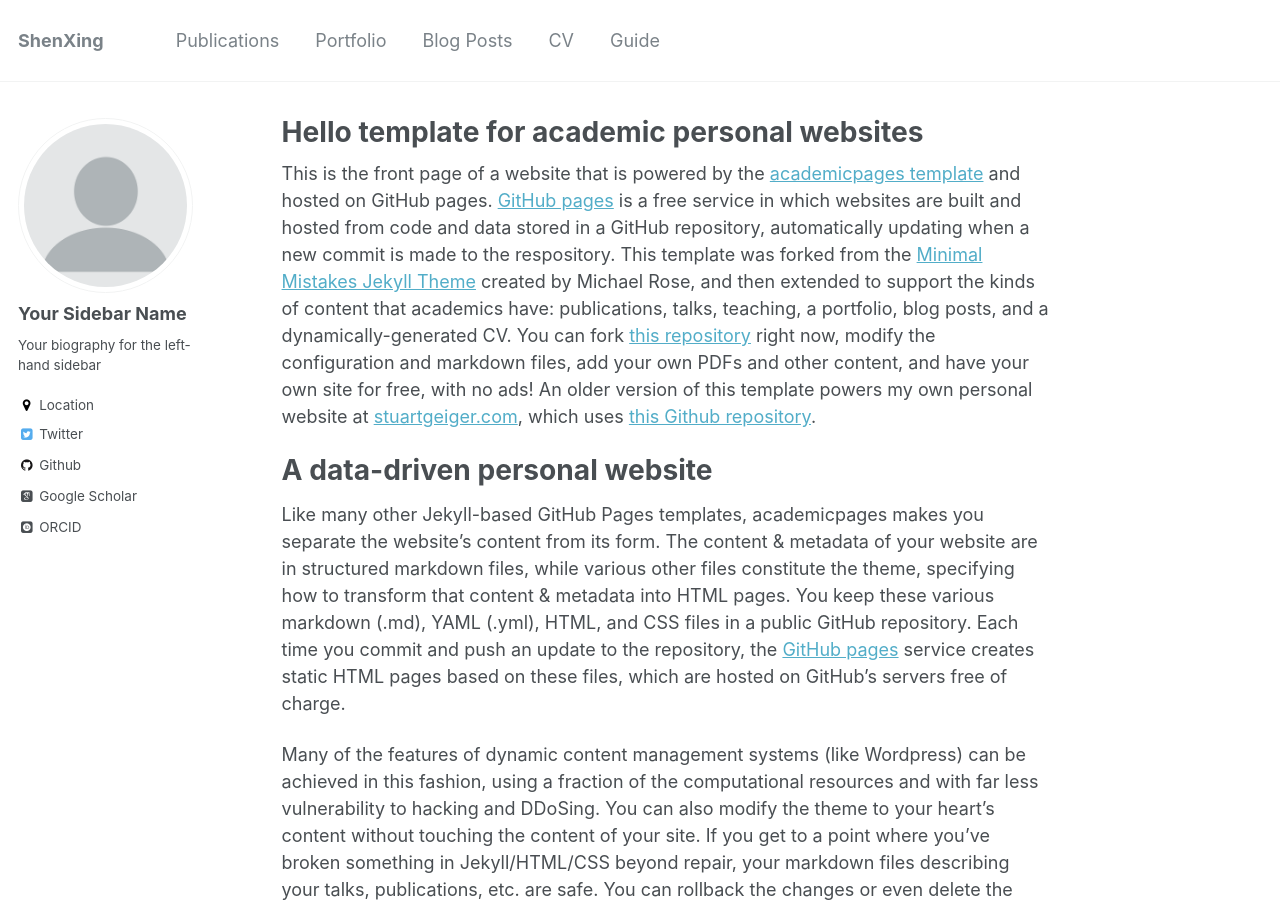
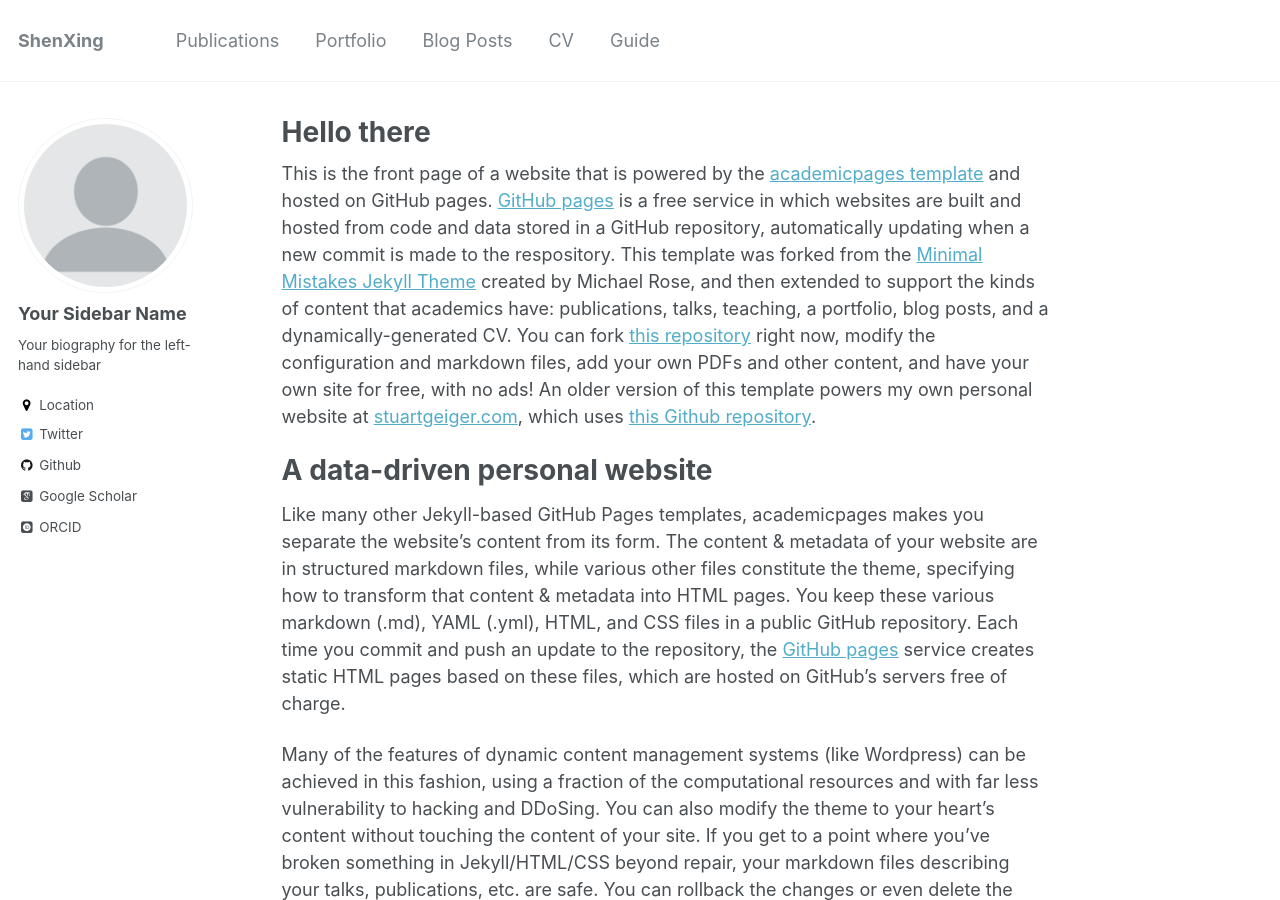
Before and after one commit to Xingbaji/xingbaji.github.io, a Jekyll site: the page built from _pages/about.md, in a window 1280 px wide and 900 px high. Built offline with Jekyll 4.4.1, drawn with Linux system fonts in a browser that asks for light colours; some web fonts are replaced.

Commit message:
shen_test

```diff
--- a/_pages/about.md
+++ b/_pages/about.md
@@ -1,6 +1,6 @@
 ---
 permalink: /
-title: "Hello  template for academic personal websites"
+title: "Hello  there"
 excerpt: "About me"
 author_profile: true
 redirect_from:
```
